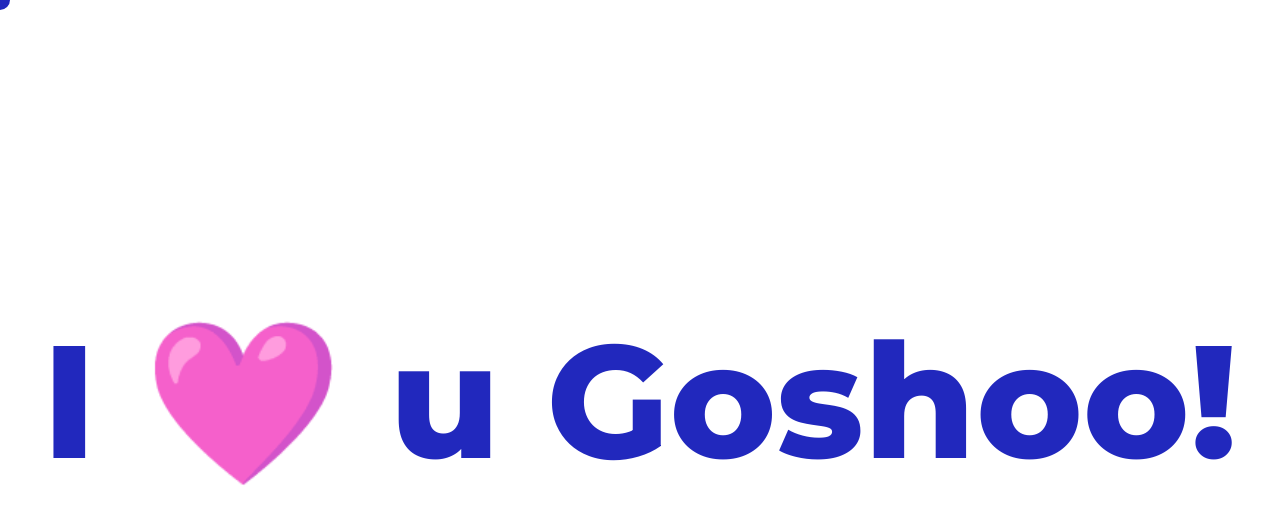
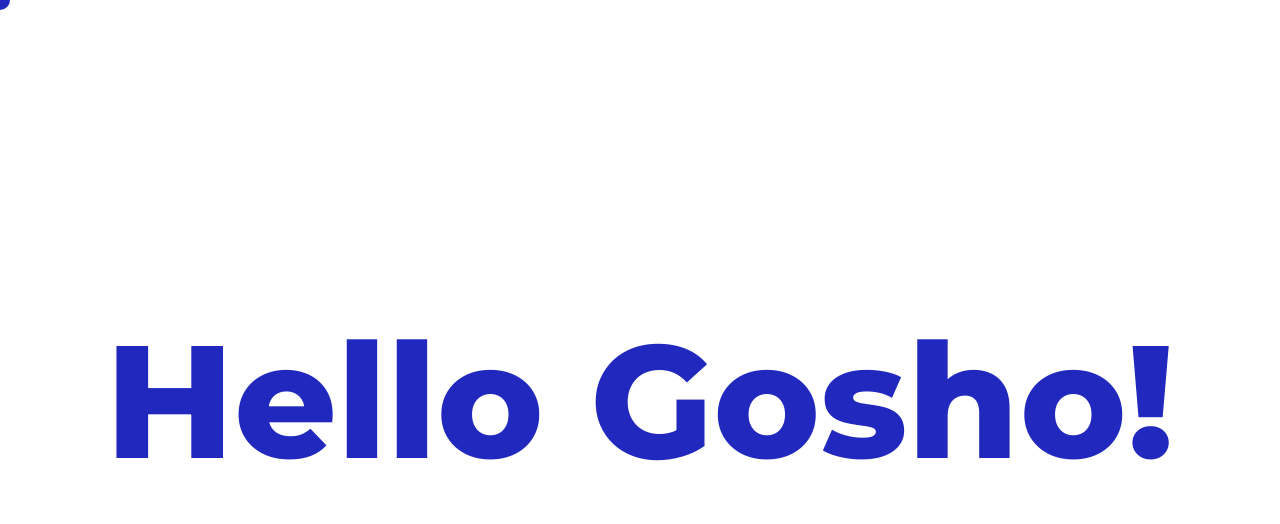
Before and after one commit to OscarStrada/gsap, a plain HTML site: page index.html in a window 1280 px wide. Drawn offline with nearby package versions, Linux system fonts and the light colour scheme.

Commit message:
h1 changed

```diff
--- a/index.html
+++ b/index.html
@@ -24,7 +24,7 @@
     </div>
 
     <div class="content">
-      <h1>I ❤️ u Goshoo!</h1>
+      <h1>Hello Gosho!</h1>
     </div>
 
     <script src="https://cdnjs.cloudflare.com/ajax/libs/gsap/3.10.4/gsap.min.js"></script>
```
